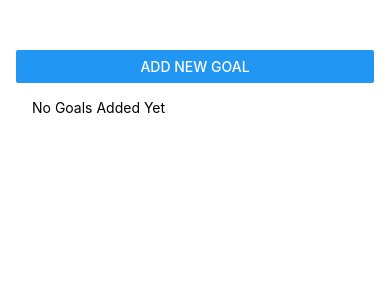
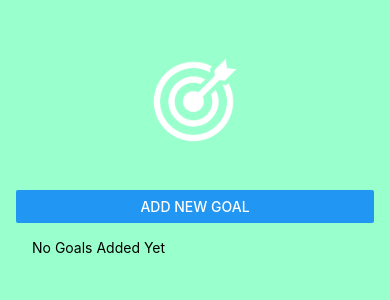
Before and after one commit to guitar6029/GoalsReactNative, a React Native app: screen / in a window 390 px wide. Shown: the top 300 px of the page. Built offline with nearby package versions, Linux system fonts and the light colour scheme.

Commit message:
added goal image, changed background color for app and modal

```diff
--- a/App.js
+++ b/App.js
@@ -1,4 +1,4 @@
-import { StyleSheet, View, Modal, Button } from "react-native";
+import { StyleSheet, View, Modal, Button, Image } from "react-native";
 import { useState } from "react";
 import GoalInput from "./components/GoalInput";
 import uuid from "react-native-uuid";
@@ -36,6 +36,13 @@ export default function App() {
         </Modal>
       )}
       <View style={styles.appContainer}>
+        <View style={{ alignItems: "center", marginBottom: 20 }}>
+          <Image
+            source={require("./assets/goal.png")}
+            style={{ width: 100, height: 100, marginBottom: 20 }}
+            resizeMode="contain"
+          />
+        </View>
         <View>
           <Button
             title="Add New Goal"
@@ -59,7 +66,7 @@ const styles = StyleSheet.create({
     flex: 1,
     paddingTop: 50,
     paddingHorizontal: 16,
-    backgroundColor: "#fff",
+    backgroundColor: "#9fc",
   },
   inputContainer: {
     flexDirection: "row",
@@ -70,6 +77,6 @@ const styles = StyleSheet.create({
     flexDirection: "column",
     justifyContent: "center",
     alignItems: "center",
-    backgroundColor: "#fff",
+    backgroundColor: "#9fc",
   },
 });
```
Also changed, not shown: assets/goal.png (added).
